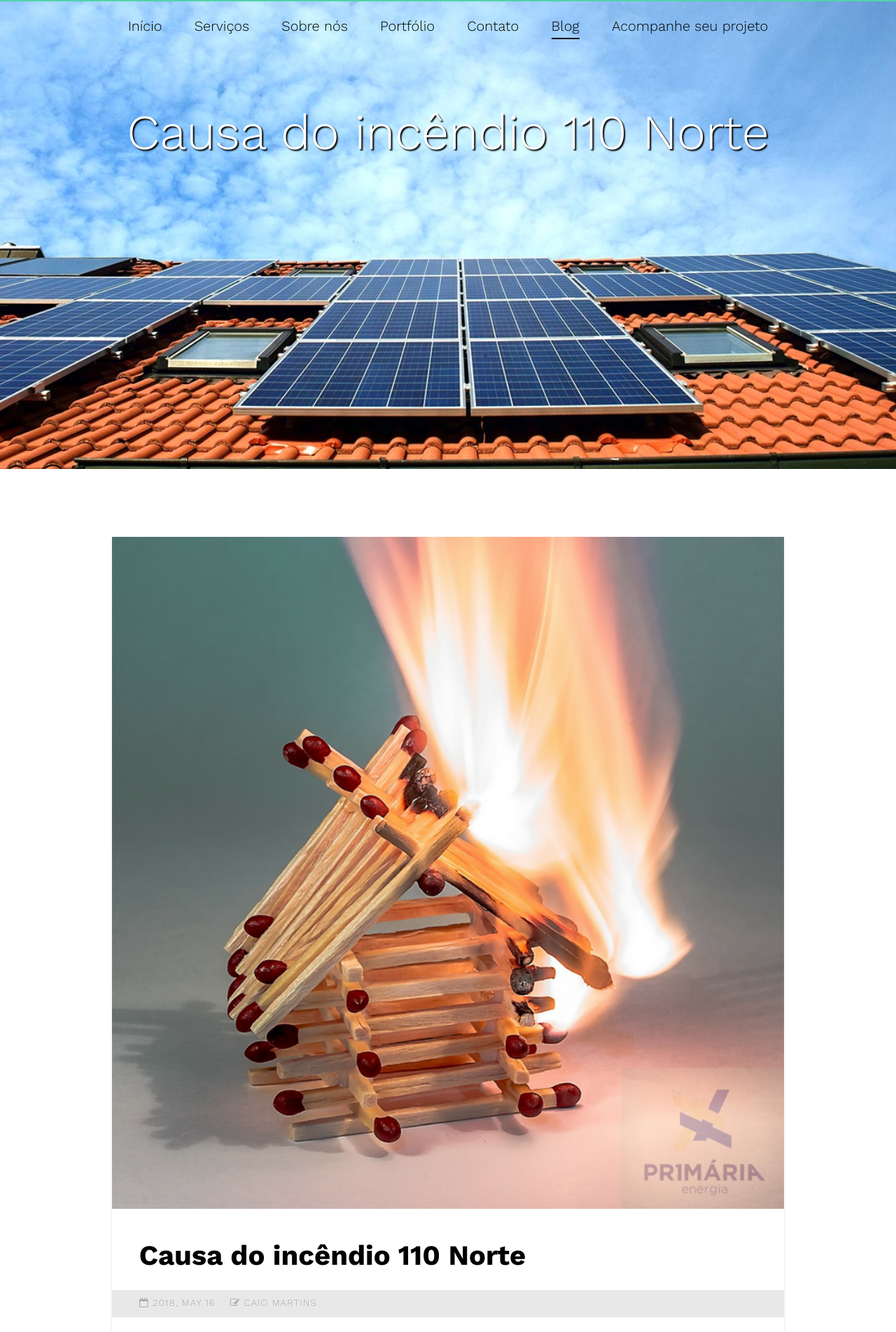
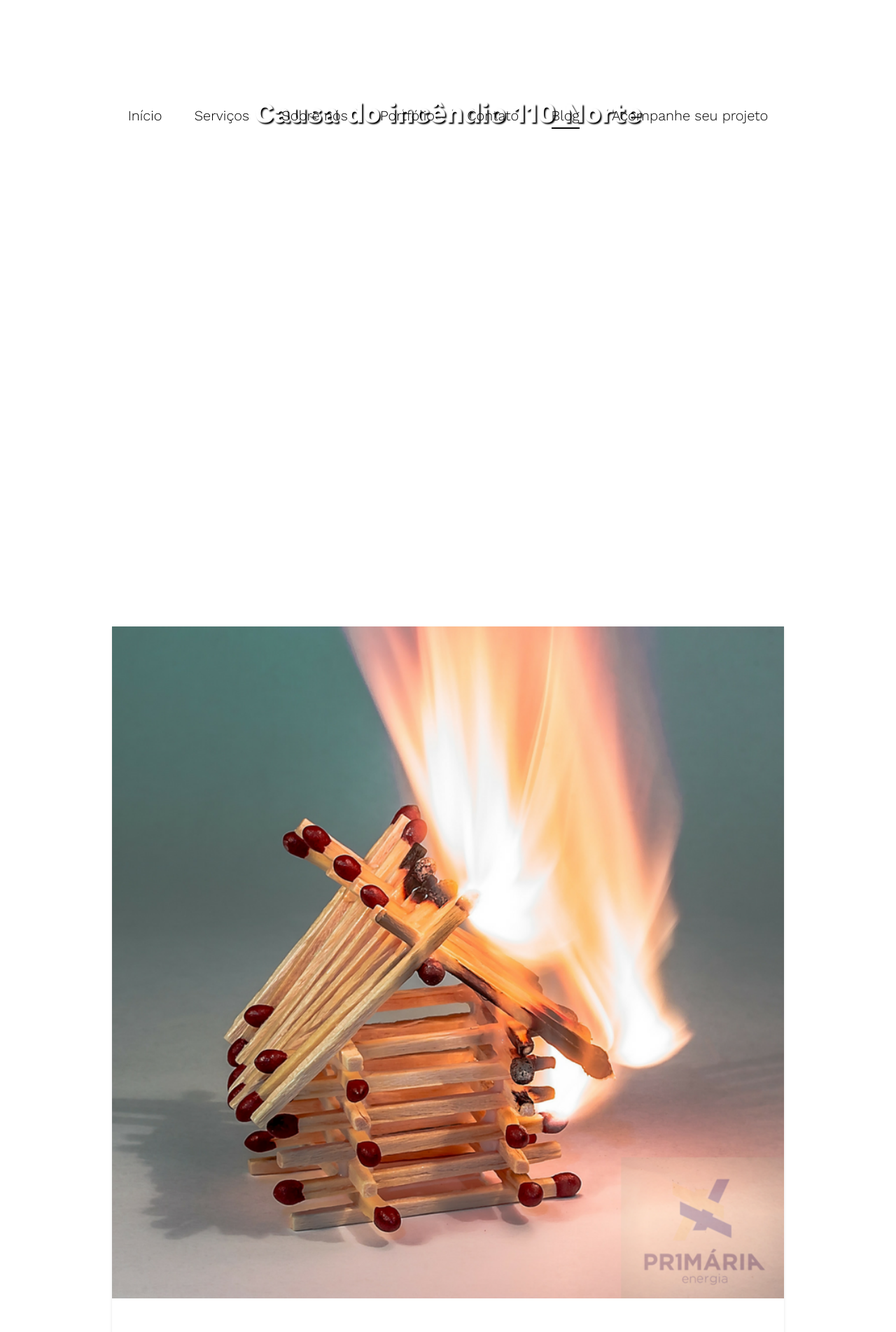
Before and after one commit to primariaenergia/blog, a Jekyll site: the page built from _posts/2018-05-16-incendio-110-norte.mdown, in a window 1280 px wide. Shown: the top 1903 px of the page at 70% size. Built offline with Jekyll 4.4.1, drawn with Linux system fonts in a browser that asks for light colours; some web fonts are replaced.

Commit message:
Update headerpost.html

```diff
--- a/_includes/headerpost.html
+++ b/_includes/headerpost.html
@@ -15,9 +15,9 @@
     </div>
   </header>
 
-  <div class="fh5co-hero" style="background-image: url(/blog/assets/images/hero_1.jpg); background-size: cover;   /* Preserve aspet ratio */
+ <!-- <div class="fh5co-hero" style="background-image: url(/blog/assets/images/hero_1.jpg); background-size: cover;   /* Preserve aspet ratio */
 min-width: 100%;
-min-height: 100%;" >
+min-height: 100%;" > -->
     <div class="overlay"></div>
     <div class="container">
       <div class="row">
```
